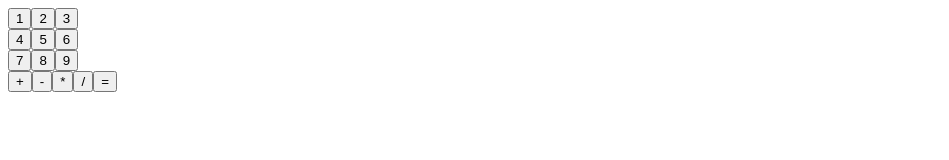
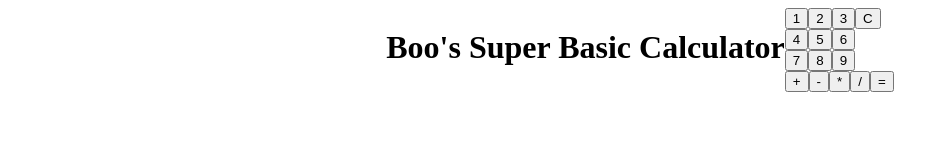
Before and after one commit to lucasr42/calculator, a plain HTML site: page index.html in a window 1280 px wide. Shown: the whole page, without its empty margins (0-949 px from the left). Drawn offline with Linux system fonts and the light colour scheme.

Commit message:
Added a clear button that works

```diff
--- a/calculator.js
+++ b/calculator.js
@@ -13,28 +13,24 @@ const add = (num1, num2) => {
     // if (validateNum(num1) || validateNum(num2)) return "ERROR";
     num1 = Number.parseInt(num1);
     num2 = Number.parseInt(num2);
-    console.log(num1, num2, num1+num2);
     return num1 + num2;
 };
 
 const subtract = (num1, num2) => {
     num1 = Number.parseInt(num1);
     num2 = Number.parseInt(num2);
-    console.log(num1, num2, num1-num2);
     return num1 - num2;
 };
 
 const multiply = (num1, num2) => {
     num1 = Number.parseInt(num1);
     num2 = Number.parseInt(num2);
-    console.log(num1, num2, num1*num2);
     return num1 * num2;
 };
 
 const divide = (num1, num2) => {
     num1 = Number.parseInt(num1);
     num2 = Number.parseInt(num2);
-    console.log(num1, num2, num1/num2);
     return num1 / num2;
 };
 
@@ -45,7 +41,6 @@ const divide = (num1, num2) => {
  * @param {int} num2
  */
 const getMathAnswer = (parsedChoices) => {
-    console.log("parseChoices in get math answer: ", parsedChoices);
     if (parsedChoices.length !== 3) {
         return `ERROR: Cannot handle more than 2 numbers and one operator. Received: ${parsedChoices}`;
     }
@@ -88,7 +83,6 @@ const parseInputNodesToString = (choiceArr) => {
     const choiceStr = choiceArr.reduce((acc, cur) => {
         return acc + cur.textContent;
     }, "");
-    console.log("choiceStr after joining: ", choiceStr);
 
     // Iterate through the string and check the numbers until you get a symbol
     let num1 = "";
@@ -107,7 +101,7 @@ const parseInputNodesToString = (choiceArr) => {
             operator += char;
         }
     }
-    console.log(`${num1} ${operator} ${num2}`);
+
     return [num1, operator, num2];
 };
 
@@ -130,7 +124,7 @@ const addUserInputToScreen = (input) => {
  *
  * This function needs to also trigger the actual math functions
  */
-const getUserInputFromScreen = () => {
+const handleEqualSign = () => {
     // grab all the numbers off the screen
     const userChoices = document.querySelectorAll("#inputVal");
     const choiceArr = [...userChoices];
@@ -139,14 +133,20 @@ const getUserInputFromScreen = () => {
 
     const answer = getMathAnswer(parsedChoices);
 
-    console.log("answer: ", answer);
-
     const userInputDiv = document.querySelector("#userInput");
-    const ansOutput = document.createElement("div");
+    const ansOutput = document.createElement("span");
     ansOutput.id = "ansOutput";
     ansOutput.textContent = " = " + answer;
     userInputDiv.appendChild(ansOutput);
+}
 
+const handleClearClick = () => {
+    const userInputVals = document.querySelectorAll("#inputVal");
+    const ansOutput = document.querySelector("#ansOutput");
+    const input = [...userInputVals, ansOutput];
+    input.forEach((val) => {
+        val.parentElement.removeChild(val);
+    })
 }
 
 /**
@@ -170,6 +170,14 @@ const buildNums = () => {
             button.addEventListener("click", addUserInputToScreen);
 
             numberBoard.appendChild(button);
+
+            if (num === 3) {
+                const clearButton = document.createElement("button");
+                clearButton.id = "clear";
+                clearButton.textContent = "C";
+                clearButton.addEventListener("click", handleClearClick);
+                numberBoard.appendChild(clearButton);
+            }
             num++;
         }
         const lineBreak = document.createElement("br");
@@ -191,7 +199,7 @@ const buildNums = () => {
     const equalButton = document.createElement("button");
     equalButton.id = "equals";
     equalButton.textContent = "=";
-    equalButton.addEventListener("click", getUserInputFromScreen);
+    equalButton.addEventListener("click", handleEqualSign);
     numberBoard.appendChild(equalButton);
 }
 
--- a/index.html
+++ b/index.html
@@ -10,7 +10,8 @@
 </head>
 
 <body>
-    <div id="userInput"></div>
+    <h1>Boo's Super Basic Calculator</h1>
+    <div id="userInput"></div><br><br>
     <div id="numberBoard"></div>
 </body>
 
--- a/styles.css
+++ b/styles.css
@@ -0,0 +1,4 @@
+body {
+    display: flex;
+    justify-content: center;
+}
```
